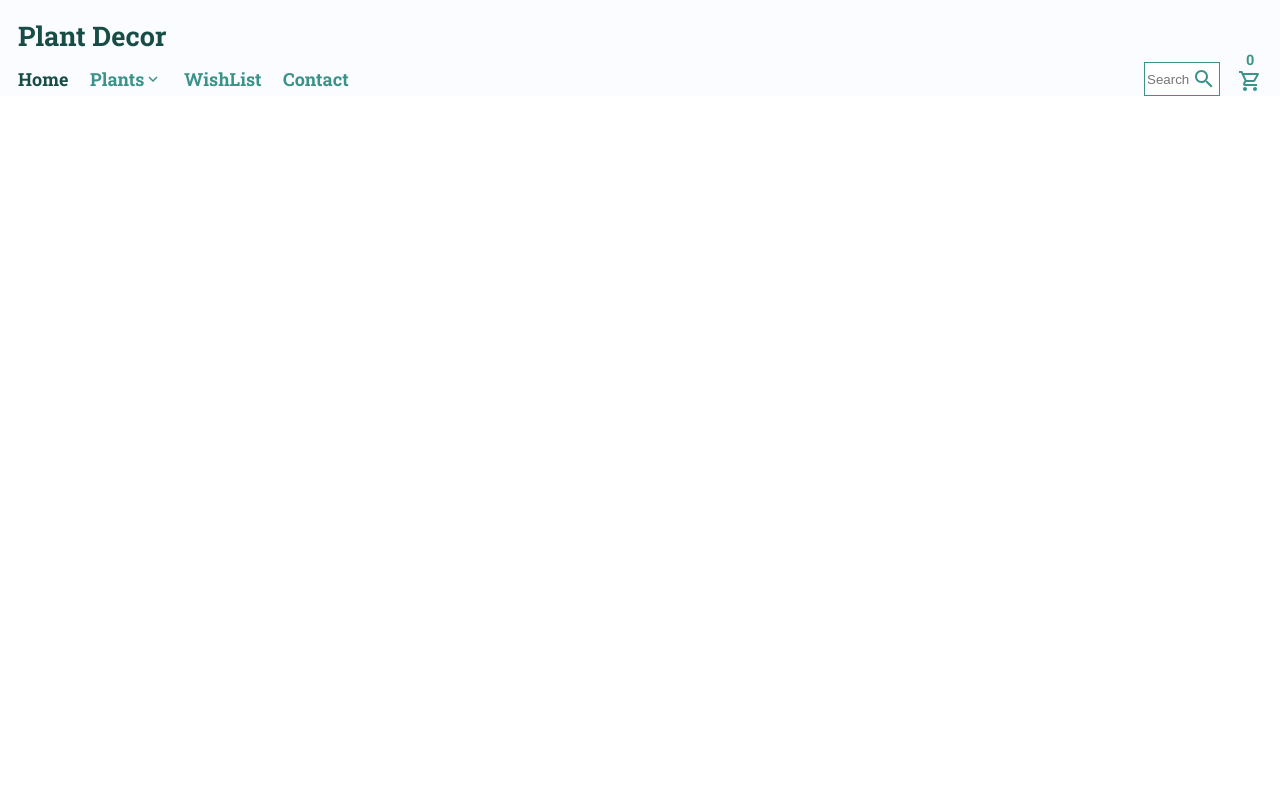
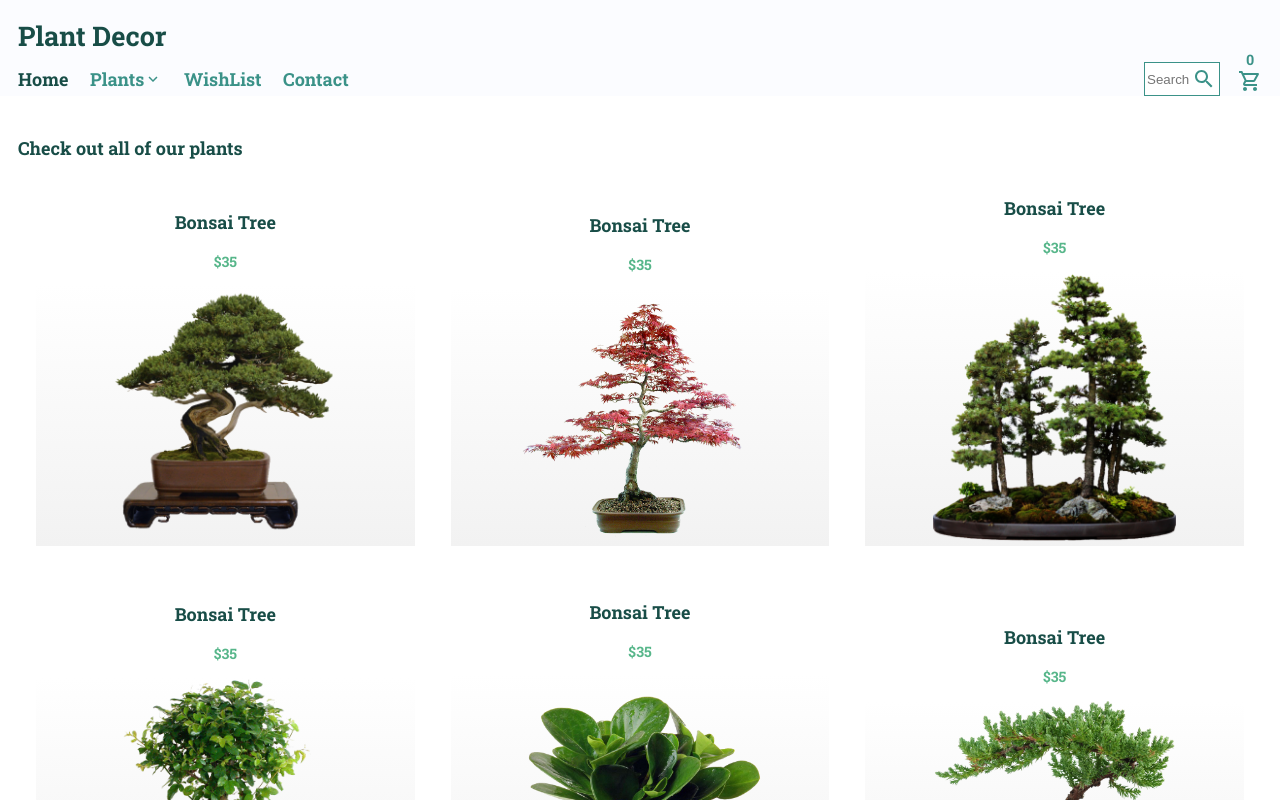
Before and after one commit to khuynh0101/online-store, a React (Create React App) app: page /plants/all in a window 1280 px wide. Shown: the top 800 px of the page. Built offline with nearby package versions, Linux system fonts and the light colour scheme.

Commit message:
add items to cart

```diff
--- a/src/app.module.css
+++ b/src/app.module.css
@@ -26,6 +26,7 @@
   text-align: center;
   font-size: 0.8rem;
   color: white;
+  box-shadow: 0px 0px 1px #000;
 }
 .linkButton:active {
   position: relative;
@@ -39,8 +40,9 @@
   color: white;
   outline: 0;
   cursor: pointer;
-  font-size: 0.7rem;
-  padding: 0.3rem 1rem;
+  font-size: 0.8rem;
+  padding: 0.5rem 2rem;
+  box-shadow: 0px 0px 1px #000;
 }
 .button:hover {
   color: #184d47;
--- a/src/components/Header/Header.js
+++ b/src/components/Header/Header.js
@@ -1,12 +1,17 @@
 import React from 'react';
-import './Header.css';
+import styles from './header.module.css';
+import { Nav } from '../Nav/Nav';
+import { Link } from 'react-router-dom';
 
 export const Header = () => {
   return (
-    <h1 className='header-title'>
-      <a className='header-link' href='index.html'>
-        Plant Decor
-      </a>
-    </h1>
+    <section className={styles.header}>
+      <h1 className={styles.headerTitle}>
+        <Link className={styles.headerLink} to='/'>
+          Plant Decor
+        </Link>
+      </h1>
+      <Nav />
+    </section>
   );
 };
--- a/src/components/Header/Header.css
+++ b/src/components/Header/header.module.css
@@ -3,11 +3,12 @@
   position: fixed;
   background: #fbfcff;
   padding: 1rem 1rem 0 1rem;
+  z-index: 100;
 }
 
-.header-title {
+.headerTitle {
   font-size: 1.5rem;
 }
-.header-link {
+.headerLink {
   color: #184d47;
 }
--- a/src/components/Home/Home.js
+++ b/src/components/Home/Home.js
@@ -1,6 +1,7 @@
 import React from 'react';
 import styles from './home.module.css';
 import globalStyles from '../../app.module.css';
+import { Link } from 'react-router-dom';
 import { ProductsLayout } from '../ProductsLayout/ProductsLayout';
 import { useProductsState } from '../Providers/ProductsState';
 
@@ -16,12 +17,12 @@ export const Home = () => {
           >
             All kinds of plants for all kinds of homes
           </p>
-          <a
-            href='index.html'
+          <Link
+            to='/plants/all'
             className={`${globalStyles.link} ${globalStyles.linkButton}`}
           >
             <span>Shop now</span>
-          </a>
+          </Link>
         </div>
         <img
           alt='Hero'
--- a/src/components/Layout/Layout.js
+++ b/src/components/Layout/Layout.js
@@ -1,19 +1,16 @@
 import React from 'react';
+import styles from './layout.module.css';
 import { Header } from '../Header/Header';
-import { Nav } from '../Nav/Nav';
 import { Home } from '../Home/Home';
 import { Contact } from '../Contact/Contact';
 import { Plants } from '../Plants/Plants';
-import { Switch, Route } from 'react-router-dom';
+import { Route } from 'react-router-dom';
 
 export const Layout = ({ menu, onMenuItemClick }) => {
   return (
     <>
-      <section className='header'>
-        <Header />
-        <Nav />
-      </section>
-      <Switch>
+      <Header />
+      <div className={styles.plantContainer}>
         <Route path='/plants/:name'>
           <Plants />
         </Route>
@@ -23,10 +20,10 @@ export const Layout = ({ menu, onMenuItemClick }) => {
         <Route path='/wishlist'></Route>
         <Route path='/search/:term'></Route>
         <Route path='/cart'></Route>
-        <Route path='/' exact>
-          <Home />
-        </Route>
-      </Switch>
+      </div>
+      <Route path='/' exact>
+        <Home />
+      </Route>
     </>
   );
 };
--- /dev/null
+++ b/src/components/Layout/layout.module.css
@@ -0,0 +1,3 @@
+.plantContainer {
+  padding-top: 100px;
+}
--- a/src/components/Nav/Nav.js
+++ b/src/components/Nav/Nav.js
@@ -24,25 +24,25 @@ export const Nav = () => {
     setNavState(menuItems);
   };
 
-  const handleSubMenuItemClick = (event, parentIndex, index) => {
+  const toggleSubMenu = (parentIndex) => {
     const menuItems = [...navState];
     const menuItem = menuItems[parentIndex];
     menuItem.showSubMenus = !menuItem.showSubMenus;
     setNavState(menuItems);
   };
-
   const renderSubMenu = (subMenus, parentIndex) => {
     return (
-      <ul className={`${styles.navContainerSubItems} ${styles.show}`}>
+      <ul
+        className={`${styles.navContainerSubItems} ${styles.show}`}
+        onMouseLeave={() => toggleSubMenu(parentIndex)}
+      >
         {subMenus.map((subMenuItem, index) => {
           return (
             <li key={index} className={styles.navContainerSubitem}>
               <Link
                 className={globalStyles.link}
                 to={subMenuItem.url}
-                onClick={(event) =>
-                  handleSubMenuItemClick(event, parentIndex, index)
-                }
+                onClick={() => toggleSubMenu(parentIndex)}
               >
                 <span>{subMenuItem.name}</span>
               </Link>
--- a/src/components/Plants/Plants.js
+++ b/src/components/Plants/Plants.js
@@ -1,7 +1,14 @@
 import React from 'react';
 import { useParams } from 'react-router-dom';
+import { ProductsLayout } from '../ProductsLayout/ProductsLayout';
+import { useProductsState } from '../Providers/ProductsState';
 
 export const Plants = () => {
+  const [products, setProducts] = useProductsState();
+  const filteredProducts = products.filter((p) => p.recommended);
+
   const { name } = useParams();
-  return <div>{name}</div>;
+  return (
+    <ProductsLayout heading='Check out all of our plants' products={products} />
+  );
 };
--- a/src/components/ProductsLayout/ProductsLayout.js
+++ b/src/components/ProductsLayout/ProductsLayout.js
@@ -2,35 +2,50 @@ import React from 'react';
 import styles from './productsLayout.module.css';
 import globalStyles from '../../app.module.css';
 import { useProductsState } from '../Providers/ProductsState';
+import { useCartState } from '../Providers/CartState';
 
 export const ProductsLayout = ({ heading, products }) => {
   const [productItems, setProductItems] = useProductsState();
+  const [cartItems, setCartItems] = useCartState();
 
   const handleToggle = (id) => {
-    const { product, productList } = getProduct(id);
-    if (!product.isSelected) product.isSelected = false;
-    product.isSelected = !product.isSelected;
-    setProductItems(productList);
+    //const { product, productList } = getProduct(id);
+    let { item, items } = getItem(productItems, id);
+    if (!item.isSelected) item.isSelected = false;
+    item.isSelected = !item.isSelected;
+    setProductItems(items);
   };
 
-  const handleAddToCart = (id) => {
-    const { product, productList } = getProduct(id);
-    if (!product.addedToCart) product.addedToCart = false;
-    product.addedToCart = !product.addedToCart;
-    console.log(product);
-    setProductItems(productList);
+  const handleToggleToCart = (id) => {
+    let { item, items, index } = getItem(cartItems, id); //getCart(id);
+    if (item) {
+      items.splice(index, 1);
+    } else {
+      item = {
+        id: id,
+        numItem: 1,
+      };
+      items.push(item);
+    }
+    setCartItems(items);
+    // if (!product.addedToCart) product.addedToCart = false;
+    // product.addedToCart = !product.addedToCart;
+    // setProductItems(productList);
   };
-
-  const getProduct = (id) => {
-    const productList = [...productItems];
-    const productItem = productList.filter((p) => p.id === id);
-    let product = null;
-    if (productItem && productItem.length > 0) {
-      product = productItem[0];
+  const getItem = (itemList, id) => {
+    const items = [...itemList];
+    const index = items.findIndex((p) => p.id === id);
+    const itemObj = items.filter((p) => p.id === id);
+    let item = null;
+    if (itemObj && itemObj.length > 0) {
+      item = itemObj[0];
     }
-    return { product, productList };
+    return { item, items, index };
   };
-
+  const isInCart = (product) => {
+    let { item, items, index } = getItem(cartItems, product.id);
+    return index > -1;
+  };
   return (
     <section className={styles.productsContainer}>
       <p
@@ -64,10 +79,12 @@ export const ProductsLayout = ({ heading, products }) => {
                       <button
                         className={globalStyles.button}
                         type='button'
-                        onClick={() => handleAddToCart(product.id)}
+                        onClick={() => handleToggleToCart(product.id)}
                       >
-                        {product.addedToCart && `Remove`}
-                        {!product.addedToCart && `Add`}
+                        {isInCart(product) && `Remove from cart`}
+                        {!isInCart(product) && `Add to cart`}
+                        {/* {product.addedToCart && `Remove from cart`}
+                        {!product.addedToCart && `Add to cart`} */}
                       </button>
                     </div>
                   </>
--- a/src/components/ProductsLayout/productsLayout.module.css
+++ b/src/components/ProductsLayout/productsLayout.module.css
@@ -6,7 +6,7 @@
 }
 .productsContentGrid {
   display: grid;
-  grid-template-columns: 1fr 1fr 1fr;
+  grid-template-columns: 1fr;
   grid-auto-rows: auto;
   justify-items: center;
   text-align: center;
@@ -41,7 +41,7 @@
   width: 100%;
   background: rgb(251, 252, 255, 0.7);
   animation: fade 0.3s;
-  box-shadow: 0px 0px 1px #96bb7c;
+  box-shadow: 0px 0px 2px #96bb7c;
 }
 
 @keyframes fade {
@@ -52,3 +52,28 @@
     opacity: 1;
   }
 }
+
+@media (min-width: 768px) {
+  html {
+    font-size: 16px;
+  }
+  .productsContentGrid {
+    grid-template-columns: 1fr 1fr;
+  }
+}
+@media (min-width: 1024px) {
+  html {
+    font-size: 18px;
+  }
+  .productsContentGrid {
+    grid-template-columns: 1fr 1fr 1fr;
+  }
+}
+@media (min-width: 2048px) {
+  html {
+    font-size: 20px;
+  }
+  .productsContentGrid {
+    grid-template-columns: 1fr 1fr 1fr;
+  }
+}
--- a/src/components/ShoppingCart/ShoppingCart.js
+++ b/src/components/ShoppingCart/ShoppingCart.js
@@ -3,9 +3,11 @@ import { Link } from 'react-router-dom';
 import styles from './shoppingCart.module.css';
 import globalStyles from '../../app.module.css';
 import { useProductsState } from '../Providers/ProductsState';
+import { useCartState } from '../Providers/CartState';
 
 export const ShoppingCart = () => {
   const [productItems, setProductItems] = useProductsState();
+  const [cartItems, setCartItems] = useCartState();
   return (
     <Link to='/cart' className={`${globalStyles.link} ${styles.cart}`}>
       <span className={styles.cartFlex}>
@@ -20,9 +22,7 @@ export const ShoppingCart = () => {
             d='M15.55 13c.75 0 1.41-.41 1.75-1.03l3.58-6.49c.37-.66-.11-1.48-.87-1.48H5.21l-.94-2H1v2h2l3.6 7.59-1.35 2.44C4.52 15.37 5.48 17 7 17h12v-2H7l1.1-2h7.45zM6.16 6h12.15l-2.76 5H8.53L6.16 6zM7 18c-1.1 0-1.99.9-1.99 2S5.9 22 7 22s2-.9 2-2-.9-2-2-2zm10 0c-1.1 0-1.99.9-1.99 2s.89 2 1.99 2 2-.9 2-2-.9-2-2-2z'
           />
         </svg>
-        <span className={styles.counter}>
-          {productItems.filter((p) => p.addedToCart).length}
-        </span>
+        <span className={styles.counter}>{cartItems.length}</span>
       </span>
     </Link>
   );
```
Also changed, not shown: src/App.js (+4 -4 lines).
